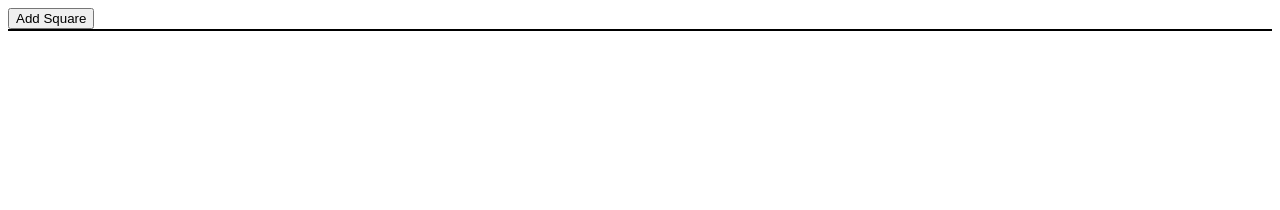
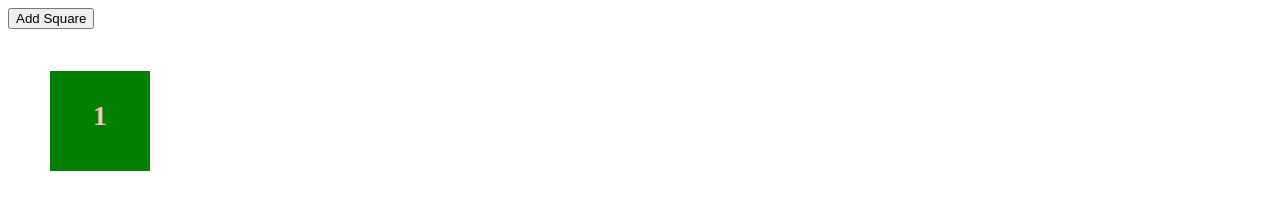
Before and after one commit to gabeaustin/DOM-DOM-DOMMM, a plain HTML site: page index.html in a window 1280 px wide. Both pictures are taken after a click on the button "Add Square". Drawn offline with Linux system fonts and the light colour scheme.

Commit message:
added walkthrough code to reference

```diff
--- a/index.html
+++ b/index.html
@@ -6,8 +6,10 @@
     <meta http-equiv="X-UA-Compatible" content="ie=edge">
     <title>DOM DOM DOMMMMMMM!!!</title>
     <!-- YOUR MAY IMPORT HERE -->
-    <script src="scripts.js"></script>
-    <link rel="stylesheet" href="styles.css">
+    <!-- <script src="scripts.js"></script> -->
+    <script src="walkThruScripts.js"></script>
+    <link rel="stylesheet" href="walkThruStyles.css">
+    <!-- <link rel="stylesheet" href="styles.css"> -->
 </head>
 <body>
     <!-- DO NOT ADD ANY HTML HERE -->
--- a/scripts.js
+++ b/scripts.js
@@ -1,21 +1,66 @@
 document.addEventListener("DOMContentLoaded", function () {
-    let button = document.createElement("button");
+    let addSquareButton = document.createElement("button");
     let buttonText = document.createTextNode("Add Square");
-    button.appendChild(buttonText);
-    document.body.appendChild(button);
+    addSquareButton.appendChild(buttonText);
+    document.body.appendChild(addSquareButton);
+    // document.body.appendChild(addSquareButton);
 
-    button.addEventListener("click", function () {
-        let div = document.createElement("div");
-        document.body.appendChild(div);
-        div.style.border = "1px solid black";
-        div.className = "flex-container newDiv";
-        div.style.display = "flex";
-        div.style.flexDirection = "row";
-        div.style.alignContent = "flex-start";
-        div.style.flexWrap = "wrap";
+    addSquareButton.addEventListener("click", function () {
+        let squareContainer = document.createElement("div");
+        squareContainer.id = "square-container";
+
+        document.body.appendChild(squareContainer);
+
+        // document.body.appendChild(addSquareButton);
+
+        let addSquareDiv = document.createElement("div");
+        addSquareDiv.className = "add-square-div";
+        document.body.appendChild(addSquareDiv);
+        // document.body.appendChild(addSquareDiv);
+})
+
+
+
+
+    // })
+})
+
+
+
+
+
+
+// document.addEventListener("DOMContentLoaded", function () {
+//     const squareContainer = document.getElementById("square-container");
+//     const addSquareButton = document.getElementById("add-square");
+
+//     addSquareButton.addEventListener("click", function () {
+//         let squareContainerDiv = document.createElement("div");
+//         div.className = "square-container";
+//         squareContainerDiv.appendChild(div);
+
+//         let button = document.createElement("button");
+//         button.id = "add-square";
+
+//         let div = document.createElement("div");
+//         div.className = "square";
+//         div.style.border = "1px solid black";
+
+
+//         squareContainer.appendChild(div);
+
+
+
+/*
+        // div.style.display = "flex";
+        // div.style.flexDirection = "row";
+        // div.style.alignContent = "flex-start";
+        // div.style.flexWrap = "wrap";
 
 
 
 
     })
 })
+
+*/
--- a/styles.css
+++ b/styles.css
@@ -0,0 +1,12 @@
+.add-square-div {
+    height: 100px;
+    width: 100px;
+    border: 1px solid black;
+    margin: 2em;
+}
+
+#square-container {
+    display: flex;
+    /* flex-wrap: wrap; */
+
+}
--- /dev/null
+++ b/walkThruScripts.js
@@ -0,0 +1,28 @@
+document.addEventListener("DOMContentLoaded", function() {
+    let numOfSquares = 0;
+
+    const addSquareButton = document.createElement("button");
+    addSquareButton.textContent = "Add Square";
+    document.body.appendChild(addSquareButton);
+
+    addSquareButton.addEventListener("click", function() {
+        numOfSquares++;
+
+        const newSquare = document.createElement("div");
+        newSquare.className = "square";
+        newSquare.id = numOfSquares;
+        newSquare.textContent = numOfSquares;
+
+        newSquare.addEventListener("mouseenter", function() {
+
+        })
+
+        squareContainer.appendChild(newSquare);
+    })
+
+    document.body.appendChild(addSquareButton);
+
+    const squareContainer = document.createElement("div");
+    squareContainer.id = "square-container";
+    document.body.appendChild(squareContainer);
+})
--- /dev/null
+++ b/walkThruStyles.css
@@ -0,0 +1,20 @@
+.square {
+    background-color: green; /* for testing ONLY */
+    height: 100px;
+    width: 100px;
+    margin: 1.5em;
+
+    text-align: center;
+    vertical-align: middle;
+    line-height: 90px;
+    color: pink;
+
+    font-weight: bold;
+    font-size: 28px;
+
+}
+
+#square-container {
+    display: flex;
+    flex-wrap: wrap;
+}
```
